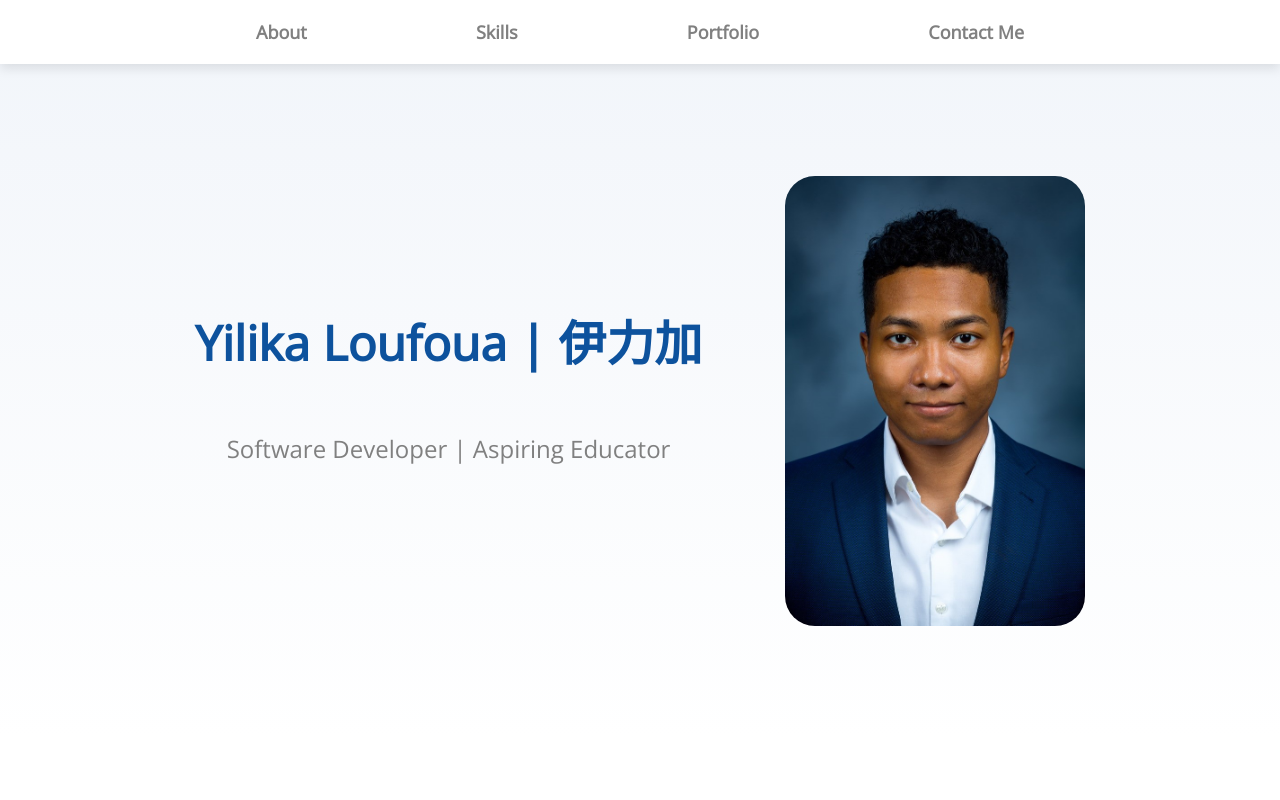
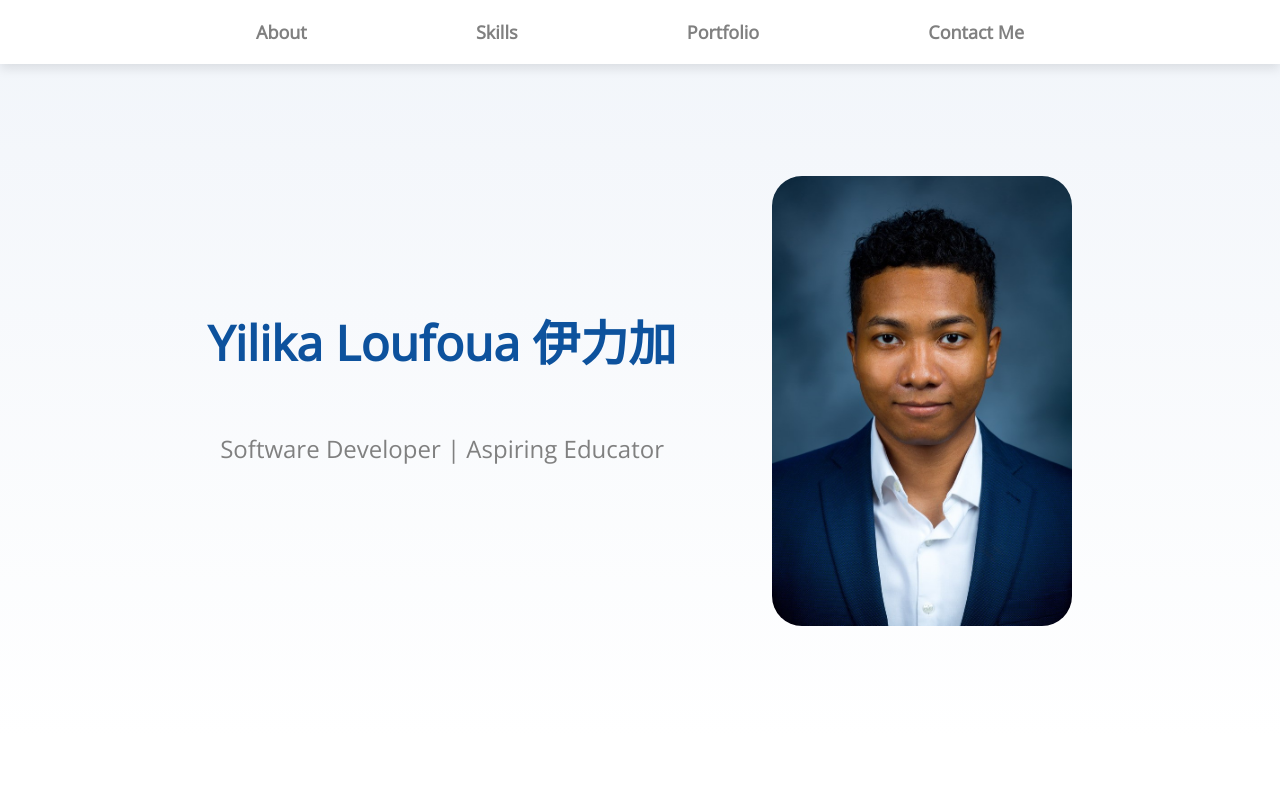
Before and after one commit to YilikaLoufoua/personal-website, a plain HTML site: page index.html in a window 1280 px wide. Shown: the top 800 px of the page. Drawn offline with nearby package versions, Linux system fonts and the light colour scheme.

Commit message:
Minor update

```diff
--- a/index.html
+++ b/index.html
@@ -23,7 +23,7 @@
         </div>
         <div id="header" class="section">
             <div class="info">
-                <h1>Yilika Loufoua | <span id="chinese-name">伊力加</span></h1>
+                <h1>Yilika Loufoua <span id="chinese-name">伊力加</span></h1>
                 <p>Software Developer | Aspiring Educator </p>
             </div>
             <img src="images/headshot.jpg" alt="headshot" />
```
